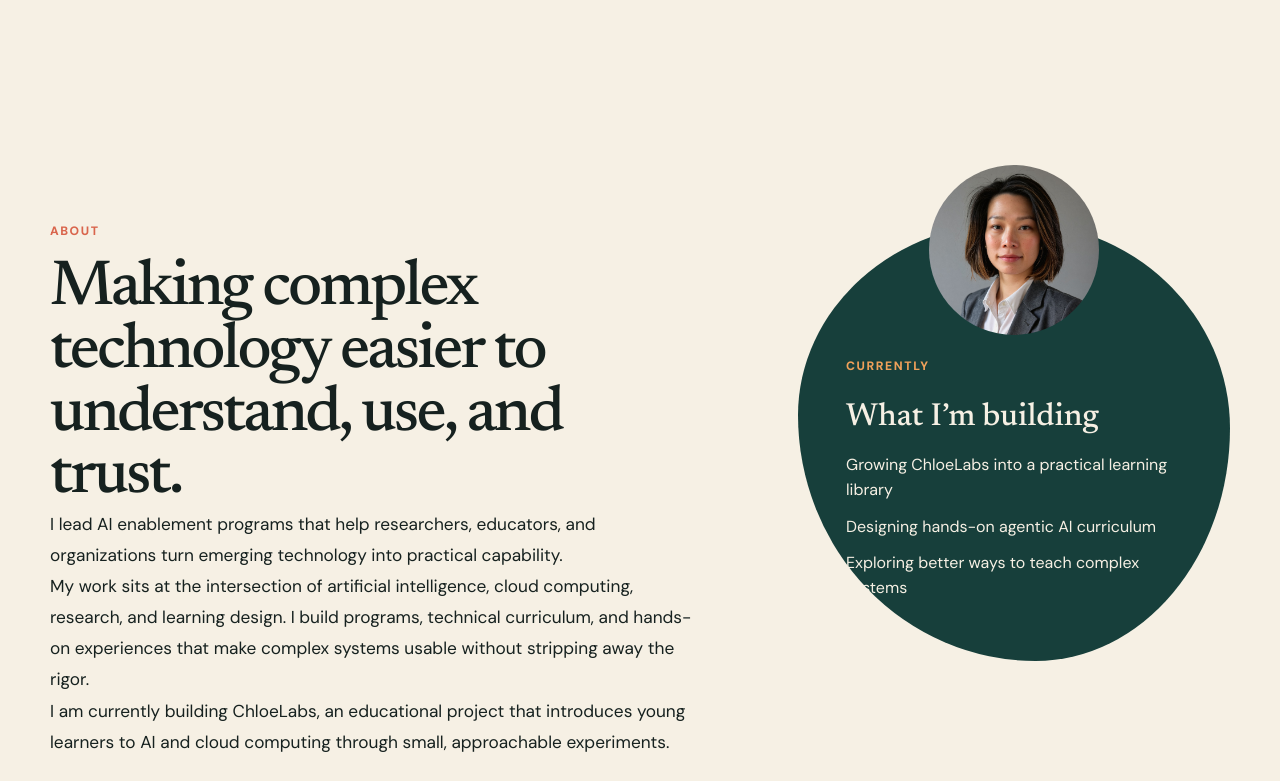
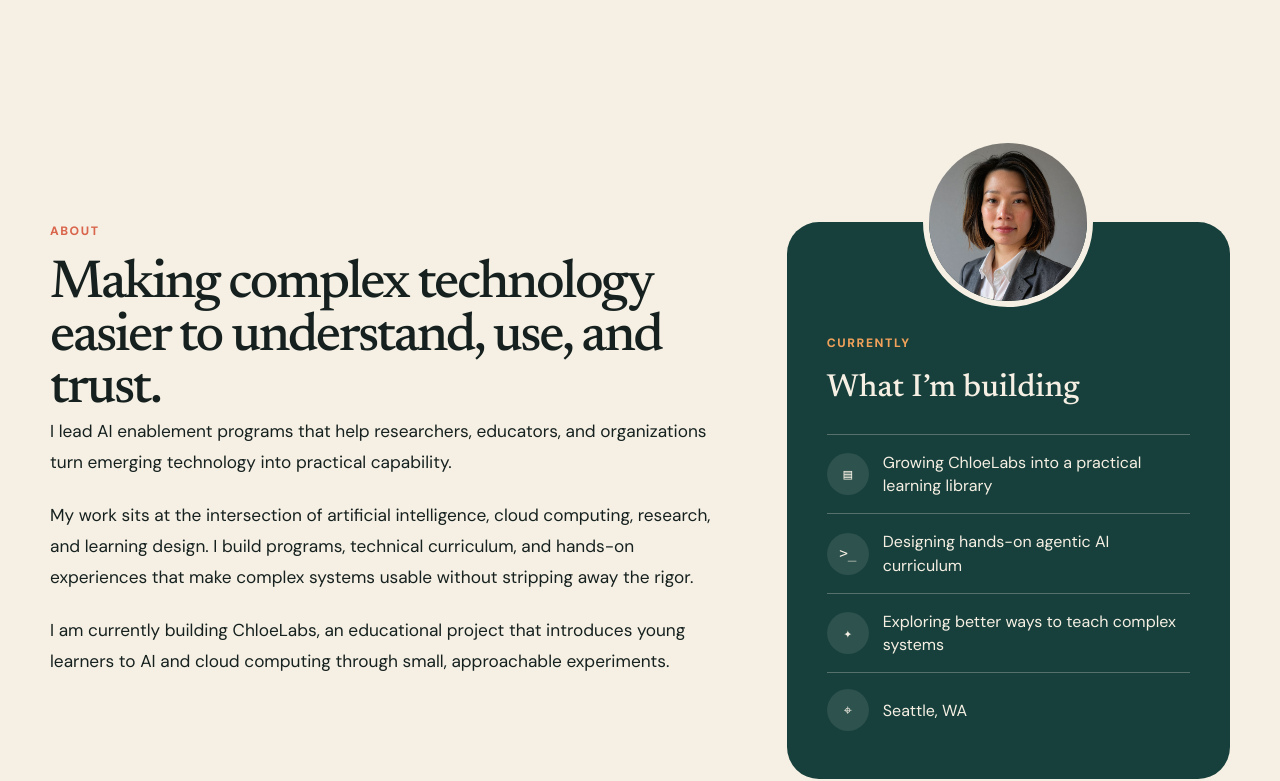
Before and after one commit to amanda-tan/personal-site, a Next.js app: page / in a window 1280 px wide. Shown: the part 1745-2526 px from the top of the page. Built offline with nearby package versions, Linux system fonts and the light colour scheme; no server answers.

Commit message:
fixed about me

```diff
--- a/app/globals.css
+++ b/app/globals.css
@@ -159,15 +159,60 @@ nav a:hover, .footer-links a:hover { color: var(--coral); }
 .note-list p { line-height: 1.6; max-width: 650px; }
 .note-list a { display: inline-block; font-weight: 800; margin-top: 8px; }
 
-.about-grid { display: grid; gap: 100px; grid-template-columns: 1.2fr 0.8fr; }
-.about-copy > p:not(.eyebrow) { font-size: 1.08rem; line-height: 1.8; max-width: 690px; }
+.about-grid { align-items: start; display: grid; gap: 72px; grid-template-columns: minmax(0, 3fr) minmax(0, 2fr); }
+.about-copy h2 { font-size: clamp(2.6rem, 4.2vw, 4.5rem); }
+.about-copy > p:not(.eyebrow) { font-size: 1.08rem; line-height: 1.8; margin: 0 0 1.35rem; max-width: 690px; }
 .assumption-note { border-left: 3px solid var(--apricot); font-size: 0.8rem !important; margin-top: 30px; padding-left: 15px; }
 .assumption-note code { background: rgba(23, 63, 59, 0.08); padding: 2px 5px; }
-.now-card { align-self: start; background: var(--teal); border-radius: 50% 50% 45% 55% / 44% 47% 53% 56%; color: var(--cream); padding: 48px; }
-.now-card img { border-radius: 50%; height: 170px; margin: -105px auto 22px; object-fit: cover; width: 170px; }
-.now-card .eyebrow { color: var(--apricot); }
-.now-card h3 { font-family: var(--font-serif), serif; font-size: 2rem; font-weight: 500; }
-.now-card li { line-height: 1.55; margin: 12px 0; }
+.now-card {
+  align-self: start;
+  background: var(--teal);
+  border-radius: 32px;
+  color: var(--cream);
+  justify-self: end;
+  max-width: 460px;
+  padding: 112px 40px 32px;
+  position: relative;
+  width: 100%;
+}
+.now-card img {
+  border: 6px solid var(--cream);
+  border-radius: 50%;
+  height: 170px;
+  left: 50%;
+  margin: 0;
+  object-fit: cover;
+  position: absolute;
+  top: -85px;
+  transform: translateX(-50%);
+  width: 170px;
+}
+.now-card .eyebrow { color: var(--apricot); margin-bottom: 12px; }
+.now-card h3 { font-family: var(--font-serif), serif; font-size: 2rem; font-weight: 500; margin: 0 0 22px; }
+.now-list { border-top: 1px solid rgba(246, 240, 228, 0.28); list-style: none; margin: 0; padding: 0; }
+.now-list li, .now-location {
+  align-items: center;
+  border-bottom: 1px solid rgba(246, 240, 228, 0.28);
+  display: flex;
+  gap: 14px;
+  line-height: 1.45;
+  min-width: 0;
+  padding: 16px 0;
+}
+.now-list li > span:last-child, .now-location > span:last-child { min-width: 0; overflow-wrap: anywhere; }
+.now-icon {
+  align-items: center;
+  background: rgba(246, 240, 228, 0.1);
+  border-radius: 50%;
+  display: inline-flex;
+  flex: 0 0 42px;
+  font-family: var(--font-mono), monospace;
+  font-size: 0.9rem;
+  height: 42px;
+  justify-content: center;
+  width: 42px;
+}
+.now-location { border-bottom: 0; }
 
 .contact-section { background: var(--coral); color: var(--paper); }
 .contact-inner { align-items: end; display: grid; gap: 48px; grid-template-columns: 1fr auto; padding-block: 92px; }
@@ -189,6 +234,7 @@ nav a:hover, .footer-links a:hover { color: var(--coral); }
   .project-grid { grid-template-columns: 1fr 1fr; }
   .project-card:first-child { grid-column: 1 / -1; }
   .about-grid { gap: 150px; }
+  .now-card { justify-self: stretch; max-width: none; }
   .contact-inner { align-items: start; grid-template-columns: 1fr; }
 }
 
@@ -209,7 +255,7 @@ nav a:hover, .footer-links a:hover { color: var(--coral); }
   .project-card:first-child { grid-column: auto; }
   .project-card { min-height: 460px; }
   .notes-layout { gap: 54px; }
-  .now-card { border-radius: 32px; padding: 36px 28px; }
+  .now-card { padding: 108px 28px 28px; }
   .contact-inner { padding-block: 72px; }
   .site-footer { align-items: start; grid-template-columns: 1fr; }
   .footer-links { flex-wrap: wrap; }
--- a/app/page.tsx
+++ b/app/page.tsx
@@ -6,6 +6,7 @@ const Arrow = () => <span aria-hidden="true">↗</span>;
 export default function Home() {
   const { profile, projects, now } = siteContent;
   const basePath = process.env.BASE_PATH ?? "";
+  const nowIcons = ["▤", ">_", "✦"];
 
   return (
     <main>
@@ -114,9 +115,20 @@ export default function Home() {
           />
           <p className="eyebrow">{now.updated}</p>
           <h3>{now.title}</h3>
-          <ul>
-            {now.items.map((item) => <li key={item}>{item}</li>)}
+          <ul className="now-list">
+            {now.items.map((item, index) => (
+              <li key={item}>
+                <span className="now-icon" aria-hidden="true">
+                  {nowIcons[index]}
+                </span>
+                <span>{item}</span>
+              </li>
+            ))}
           </ul>
+          <div className="now-location">
+            <span className="now-icon" aria-hidden="true">⌖</span>
+            <span>Seattle, WA</span>
+          </div>
         </aside>
       </section>
 
```
